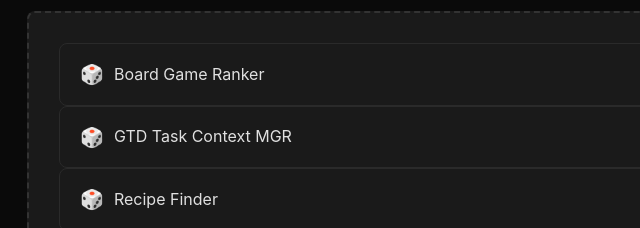
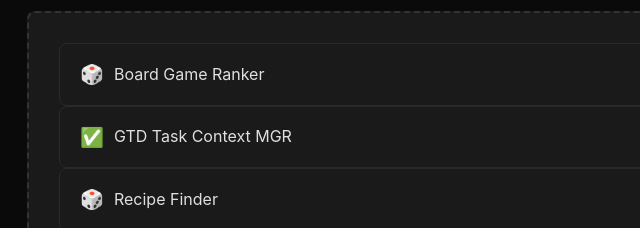
Before and after one commit to jevansfp/jevansfp.github.io, a plain HTML site: page index.html in a window 1280 px wide. Shown: the part 1080-1308 px from the top of the page, 233-873 px from the left. Drawn offline with Linux system fonts and the light colour scheme.

Commit message:
Update index.html

```diff
--- a/index.html
+++ b/index.html
@@ -217,7 +217,7 @@
             <span>Board Game Ranker</span>
         </a>
                 <a href="gtd-task-context-mgr.html" class="social-link">
-            <span class="social-icon">🎲</span>
+            <span class="social-icon">✅</span>
             <span>GTD Task Context MGR</span>
         </a>
 <a href="recipe-finder.html" class="social-link">
```
